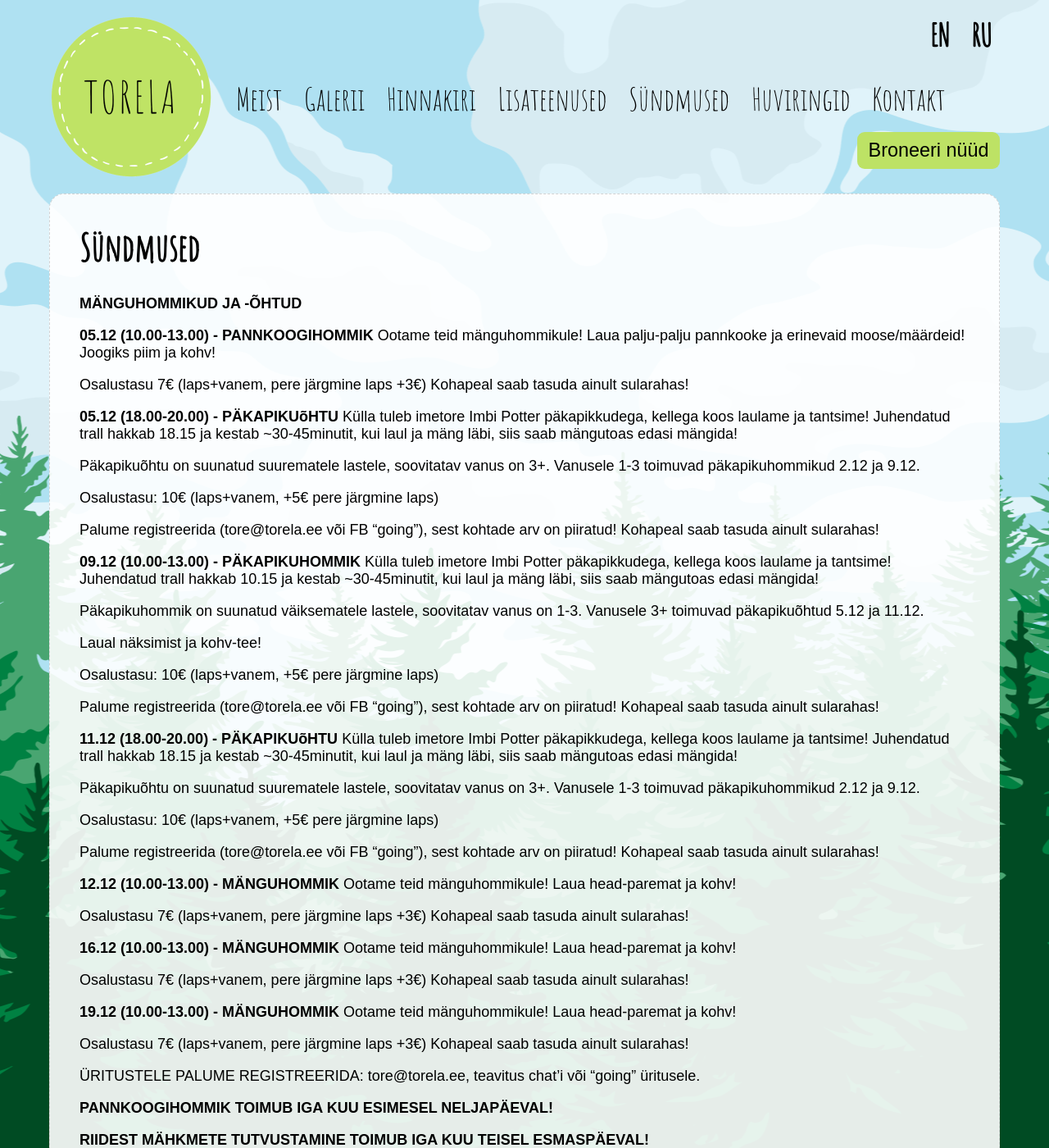
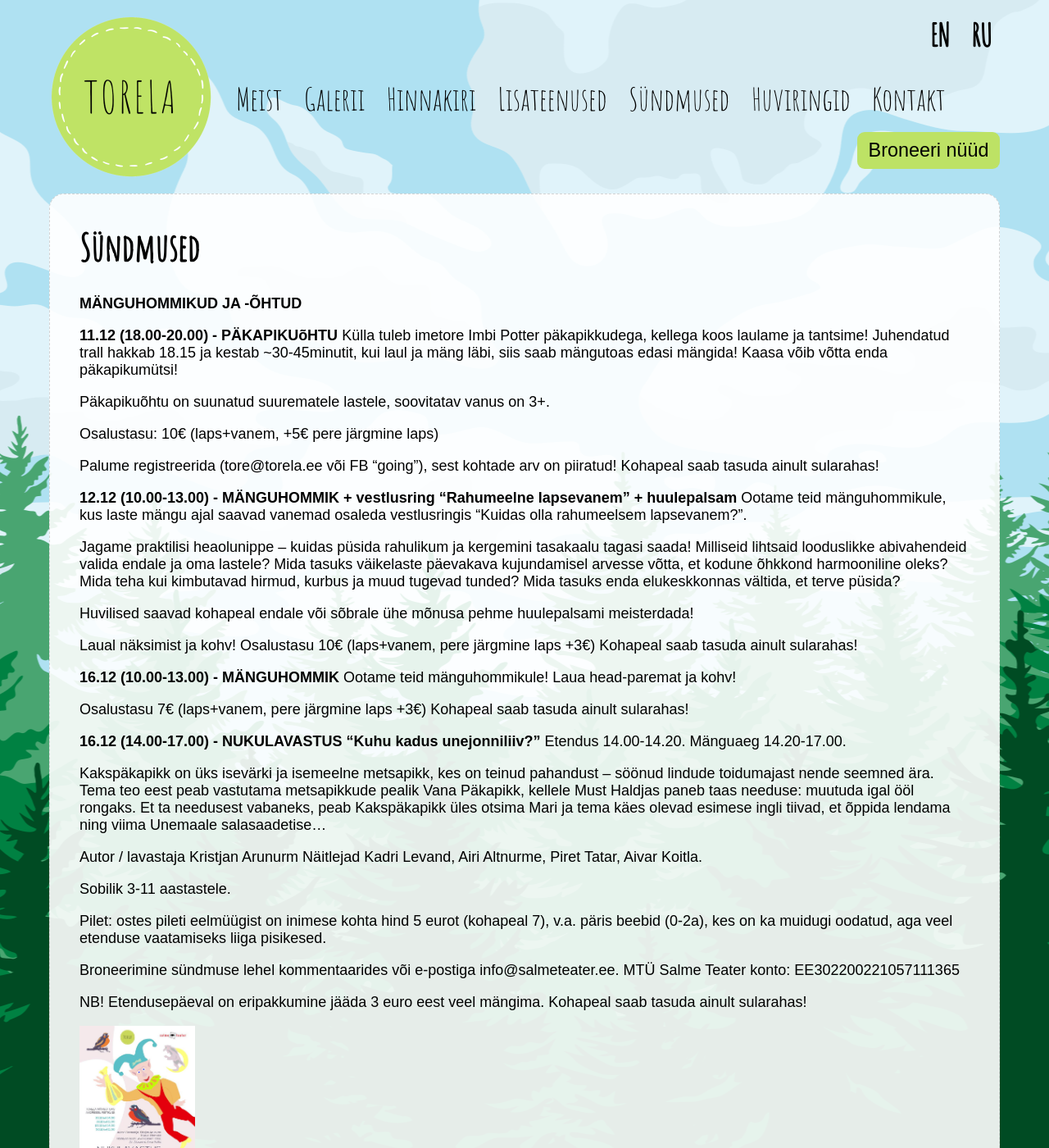
Before and after one commit to mypsik/torela, a Jekyll site: the page built from syndmused/index.md, in a window 1280 px wide and 1400 px high. Shown: the whole window at 82% size. Built offline with Jekyll 4.4.1, drawn with Linux system fonts in a browser that asks for light colours; some of the changed text lies outside the part shown.

Commit message:
uued sündmused

```diff
--- a/syndmused/index.md
+++ b/syndmused/index.md
@@ -10,19 +10,12 @@
 **MÄNGUHOMMIKUD JA -ÕHTUD**
 
 
-**05.12 (10.00-13.00) - PANNKOOGIHOMMIK**
-Ootame teid mänguhommikule! Laua palju-palju pannkooke ja erinevaid moose/määrdeid! Joogiks piim ja kohv!
-
-Osalustasu 7€ (laps+vanem, pere järgmine laps +3€)
-Kohapeal saab tasuda ainult sularahas!
-
-
-**05.12 (18.00-20.00) - PÄKAPIKUõHTU**
+**11.12 (18.00-20.00) - PÄKAPIKUõHTU**
 Külla tuleb imetore Imbi Potter päkapikkudega, kellega koos laulame ja tantsime!
 Juhendatud trall hakkab 18.15 ja kestab ~30-45minutit, kui laul ja mäng läbi, siis saab mängutoas edasi mängida!
+Kaasa võib võtta enda päkapikumütsi!
 
 Päkapikuõhtu on suunatud suurematele lastele, soovitatav vanus on  3+.
-Vanusele 1-3 toimuvad päkapikuhommikud 2.12 ja 9.12.
 
 Osalustasu: 10€ (laps+vanem, +5€ pere järgmine laps)
 
@@ -30,38 +23,15 @@
 Kohapeal saab tasuda ainult sularahas!
 
 
-**09.12 (10.00-13.00) - PÄKAPIKUHOMMIK**
-Külla tuleb imetore Imbi Potter päkapikkudega, kellega koos laulame ja tantsime!
-Juhendatud trall hakkab 10.15 ja kestab ~30-45minutit, kui laul ja mäng läbi, siis saab mängutoas edasi mängida!
+**12.12 (10.00-13.00) - MÄNGUHOMMIK + vestlusring "Rahumeelne lapsevanem" + huulepalsam**
+Ootame teid mänguhommikule, kus laste mängu ajal saavad vanemad osaleda vestlusringis "Kuidas olla rahumeelsem lapsevanem?".
 
-Päkapikuhommik on suunatud väiksematele lastele, soovitatav vanus on 1-3.
-Vanusele 3+ toimuvad päkapikuõhtud 5.12 ja 11.12.
+Jagame praktilisi heaolunippe – kuidas püsida rahulikum ja kergemini tasakaalu tagasi saada! Milliseid lihtsaid looduslikke abivahendeid valida endale ja oma lastele? Mida tasuks väikelaste päevakava kujundamisel arvesse võtta, et kodune õhkkond harmooniline oleks? Mida teha kui kimbutavad hirmud, kurbus ja muud tugevad tunded? Mida tasuks enda elukeskkonnas vältida, et terve püsida?
 
-Laual näksimist ja kohv-tee!
+Huvilised saavad kohapeal endale või sõbrale ühe mõnusa pehme huulepalsami meisterdada!
 
-Osalustasu: 10€ (laps+vanem, +5€ pere järgmine laps)
-
-Palume registreerida (tore@torela.ee või FB "going"), sest kohtade arv on piiratud!
-Kohapeal saab tasuda ainult sularahas!
-
-
-**11.12 (18.00-20.00) - PÄKAPIKUõHTU**
-Külla tuleb imetore Imbi Potter päkapikkudega, kellega koos laulame ja tantsime!
-Juhendatud trall hakkab 18.15 ja kestab ~30-45minutit, kui laul ja mäng läbi, siis saab mängutoas edasi mängida!
-
-Päkapikuõhtu on suunatud suurematele lastele, soovitatav vanus on  3+.
-Vanusele 1-3 toimuvad päkapikuhommikud 2.12 ja 9.12.
-
-Osalustasu: 10€ (laps+vanem, +5€ pere järgmine laps)
-
-Palume registreerida (tore@torela.ee või FB "going"), sest kohtade arv on piiratud!
-Kohapeal saab tasuda ainult sularahas!
-
-
-**12.12 (10.00-13.00) - MÄNGUHOMMIK**
-Ootame teid mänguhommikule! Laua head-paremat ja kohv!
-
-Osalustasu 7€ (laps+vanem, pere järgmine laps +3€)
+Laual näksimist ja kohv!
+Osalustasu 10€ (laps+vanem, pere järgmine laps +3€)
 Kohapeal saab tasuda ainult sularahas!
 
 
@@ -72,15 +42,112 @@
 Kohapeal saab tasuda ainult sularahas!
 
 
-**19.12 (10.00-13.00) - MÄNGUHOMMIK**
-Ootame teid mänguhommikule! Laua head-paremat ja kohv!
+**16.12 (14.00-17.00) - NUKULAVASTUS "Kuhu kadus unejonniliiv?"**
+Etendus 14.00-14.20.
+Mänguaeg 14.20-17.00.
+
+Kakspäkapikk on üks isevärki ja isemeelne metsapikk, kes on teinud pahandust – söönud lindude toidumajast nende seemned ära. Tema teo eest peab vastutama metsapikkude pealik Vana Päkapikk, kellele Must Haldjas paneb taas needuse: muutuda igal ööl rongaks. Et ta needusest vabaneks, peab Kakspäkapikk üles otsima Mari ja tema käes olevad esimese ingli tiivad, et õppida lendama ning viima Unemaale salasaadetise...
+
+Autor / lavastaja Kristjan Arunurm
+Näitlejad Kadri Levand, Airi Altnurme, Piret Tatar, Aivar Koitla.
+
+Sobilik 3-11 aastastele.
+
+Pilet:  ostes pileti eelmüügist on inimese kohta hind 5 eurot (kohapeal 7), v.a. päris beebid (0-2a), kes on ka muidugi oodatud, aga veel etenduse vaatamiseks liiga pisikesed.
+
+Broneerimine sündmuse lehel kommentaarides või e-postiga info@salmeteater.ee.
+MTÜ Salme Teater konto: EE302200221057111365
+
+NB! Etendusepäeval on eripakkumine jääda 3 euro eest veel mängima.
+Kohapeal saab tasuda ainult sularahas!
+
+<img alt="teater" src="78130702_3260063584035333_1673570587122860032_n.jpg" height="200">
+
+**18.12 (11.00-13.00) - NUKULAVASTUS "Kuhu kadus unejonniliiv?"**
+Etendus 11.00-11.20.
+Mänguaeg 11.20-13.00.
+
+Sobilik 3-11 aastastele.
+
+Pilet: eelmüügist 5€, kohapeal 7€
+
+Broneerimine sündmuse lehel kommentaarides või e-postiga info@salmeteater.ee.
+MTÜ Salme Teater konto: EE302200221057111365
+
+NB! Etendusepäeval on eripakkumine jääda 3 euro eest veel mängima.
+Kohapeal saab tasuda ainult sularahas!
+
+<img alt="teater" src="78130702_3260063584035333_1673570587122860032_n.jpg" height="200">
+
+
+**19.12 (10.00-13.00) - MÄNGUHOMMIK + teeme piparkooke!**
+Ootame teid mänguhommikule! Küpsetame piparkooke!
+Laua head-paremat ja kohv!
 
 Osalustasu 7€ (laps+vanem, pere järgmine laps +3€)
 Kohapeal saab tasuda ainult sularahas!
 
 
+**20.12 (11.00-13.00) - LOOVTEGEMISED**
+Huviring LOOVTEGEMISED
+1,5-3-aastastele
+REEDETI
+11.00-13.00
+Juhendatud tegevus on valmis seatud kell 11.00. Sõltuvalt lastest kestab tund 30-45 minutit ning siis saab Torelasse edasi mängima jääda!
+
+Detsembris on huviring kõigile avatud! Tule kohale ja võta osa!
+Osalustasu: 10€ tund
+
+Huviringi kirjeldus:
+Uurime ja avastame erinevaid materjale ja värve, vaatame kuidas neid kasutada saab, millised nad käe ja jala all tunduvad, mis juhtub kui need kokku panna. Julgustame last iseseisvalt tegutsema ja katsetama ning koos looma ja tegutsema. Hoiame keskkonda ja kasutame loovtegevuseks valdavalt taaskasutatud ja lagunevaid materjale. Teeme ka kunstiteoseid! ~45-minutilisele loovtegemisele järgneb mänguaeg!
+
+Juhendaja on Hedi Jaansoo - vabakutseline kunstnik ja fotograaf, kes on lõpetanud Eesti Kunstiakadeemia fotograafia (BA) ja kaasaegse kunsti (MA) eriala.
+
+
+**20.12 (14.00-17.00) - NUKULAVASTUS "Kuhu kadus unejonniliiv?"**
+Etendus 14.00-14.20.
+Mänguaeg 14.20-17.00.
+
+Sobilik 3-11 aastastele.
+
+Pilet: eelmüügist 5€, kohapeal 7€
+
+Broneerimine sündmuse lehel kommentaarides või e-postiga info@salmeteater.ee.
+MTÜ Salme Teater konto: EE302200221057111365
+
+NB! Etendusepäeval on eripakkumine jääda 3 euro eest veel mängima.
+Kohapeal saab tasuda ainult sularahas!
+
+<img alt="teater" src="78130702_3260063584035333_1673570587122860032_n.jpg" height="200">
+
+
+**30.12 (11.00-13.00) - NUKULAVASTUS "Kuhu kadus unejonniliiv?"**
+Etendus 11.00-11.20.
+Mänguaeg 11.20-13.00.
+
+Sobilik 3-11 aastastele.
+
+Pilet: eelmüügist 5€, kohapeal 7€
+
+Broneerimine sündmuse lehel kommentaarides või e-postiga info@salmeteater.ee.
+MTÜ Salme Teater konto: EE302200221057111365
+
+NB! Etendusepäeval on eripakkumine jääda 3 euro eest veel mängima.
+Kohapeal saab tasuda ainult sularahas!
+
+<img alt="teater" src="78130702_3260063584035333_1673570587122860032_n.jpg" height="200">
+
+
+**13.01.20 (10.00-13.00) - MÄNGUHOMMIK + riidest mähkmete tutvustamine**
+Mähkmed.eu tutvustab taas riidest mähkmeid! Kõik riidest mähkmete huvilised on väga oodatud tutvuma erinevate mähkmete liikide ja tootjate toodanguga.
+Loomulikult on kõik oodatud ka niisama mängima!
+Laual head-paremat ja kohv!
+
+Osalustasu: 5€.
+Kohapeal saab tasuda ainult sularahas!
+
+
 ÜRITUSTELE PALUME REGISTREERIDA: tore@torela.ee, teavitus chat'i või "going" üritusele.
-
 
 **PANNKOOGIHOMMIK TOIMUB IGA KUU ESIMESEL NELJAPÄEVAL!**
 
```
